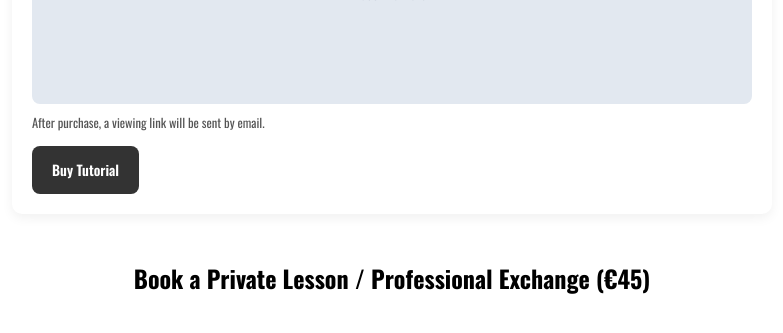
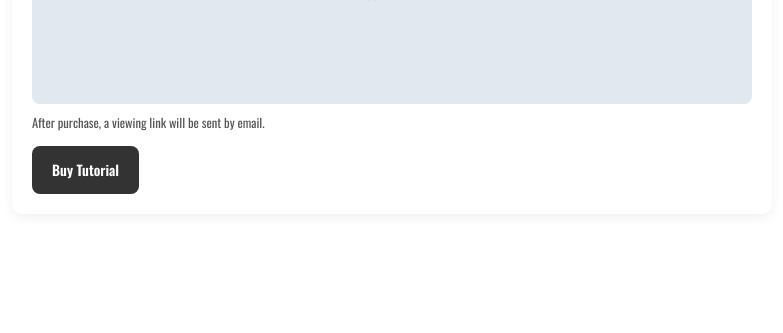
Before and after one commit to kbys88/kbys88.github.io, a Jekyll site: the page built from lesson_fr.md, in a window 1280 px wide and 900 px high, scrolled down 4215 px. Shown: the top 333 px of the window, without its empty margins (248-1031 px from the left). Built offline with Jekyll 4.4.1, drawn with Linux system fonts in a browser that asks for light colours; nearby versions of some CDN libraries; some web fonts are replaced.

Commit message:
Update lesson_fr.md

```diff
--- a/lesson_fr.md
+++ b/lesson_fr.md
@@ -149,19 +149,10 @@
   <div class="card"> <h2 data-en="Tutorial Video (EUR19.9)" data-fr="Vidéo Tutoriel (EUR19.9)"></h2> <p data-en="This 3-hour tutorial shows how a professional composer creates a musical work using Ableton Live. Step-by-step guidance covers composition, arrangement, sound design, and final production. Includes a 30-minute trial lesson to ask questions and try techniques directly with Sachie." data-fr="Ce tutoriel de 3 heures montre comment un compositeur professionnel crée une œuvre musicale avec Ableton Live. Des explications étape par étape couvrent la composition, l’arrangement, le design sonore et la production finale. Comprend une leçon d’essai de 30 minutes pour poser des questions et expérimenter les techniques directement avec Sachie."></p> <div style="height:220px;background:#e2e8f0;border-radius:8px;display:flex;align-items:center;justify-content:center;color:#475569;"> <span data-en="Video Thumbnail" data-fr="Vignette vidéo"></span> </div> <p class="small" data-en="After purchase, a viewing link will be sent by email." data-fr="Après l'achat, un lien pour visionner la vidéo sera envoyé par email."></p> <a href="https://systeme.io/your-tutorial-link" target="_blank" class="btn" data-en="Buy Tutorial" data-fr="Acheter le tutoriel"></a> </div>
 
 <!-- Calendly inline widget -->
-<div style="max-width:800px; margin:0 auto; padding:20px; text-align:center;">
-  <h2 data-en="Book a Private Lesson / Professional Exchange (€45)"
-      data-fr="Réserver un Cours Privé / Échange Professionnel (€45)">
-  </h2>
-
-  <!-- 親divをフレックスでなくblockにして幅を100%に -->
-  <div style="display:block; width:100%; height:800px; max-width:700px; margin:20px auto;">
-    <div class="calendly-inline-widget"
-         data-url="https://calendly.com/sound-sachiekobayashi/new-meeting"
-         style="width:100%; height:100%;">
-    </div>
-  </div>
-</div>
+<!-- Calendly inline widget begin -->
+<div class="calendly-inline-widget" data-url="https://calendly.com/sound-sachiekobayashi/new-meeting?primary_color=00ffdd" style="min-width:320px;height:700px;"></div>
+<script type="text/javascript" src="https://assets.calendly.com/assets/external/widget.js" async></script>
+<!-- Calendly inline widget end -->
 
 <!-- Language Switcher -->
 <script>
```
